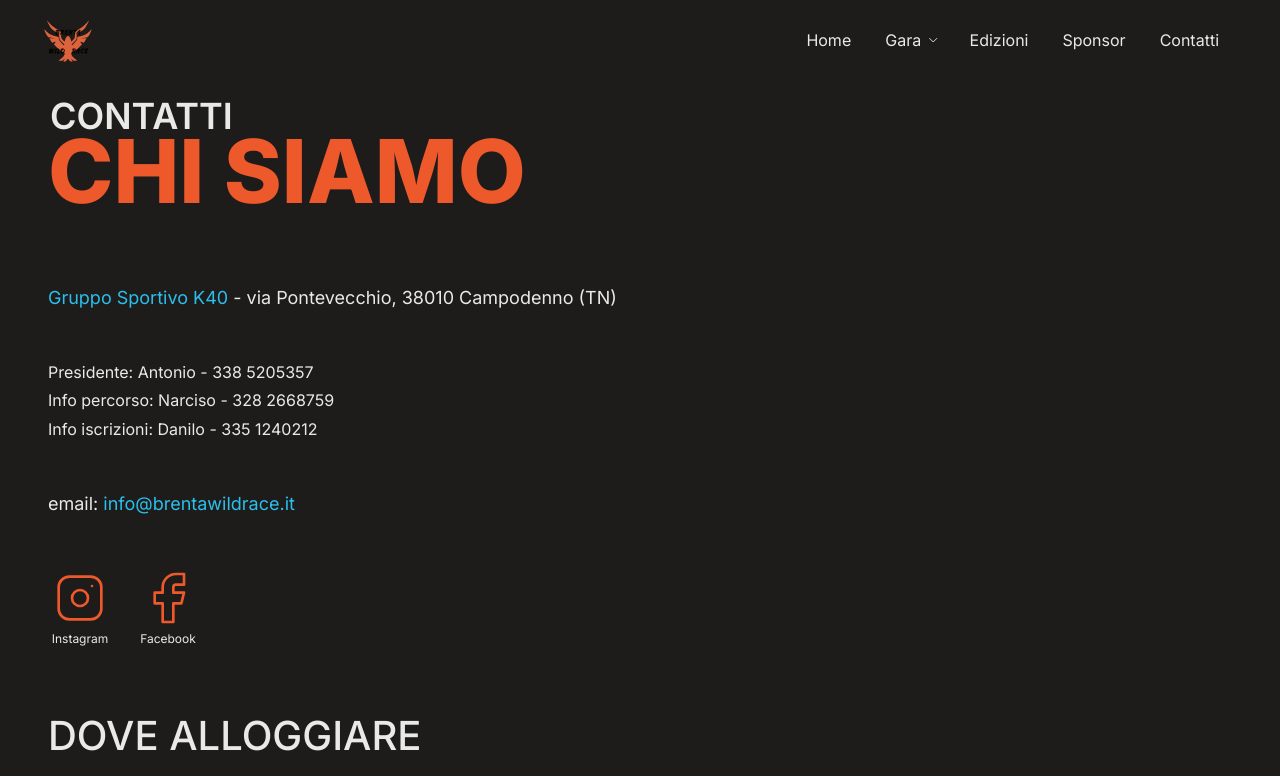
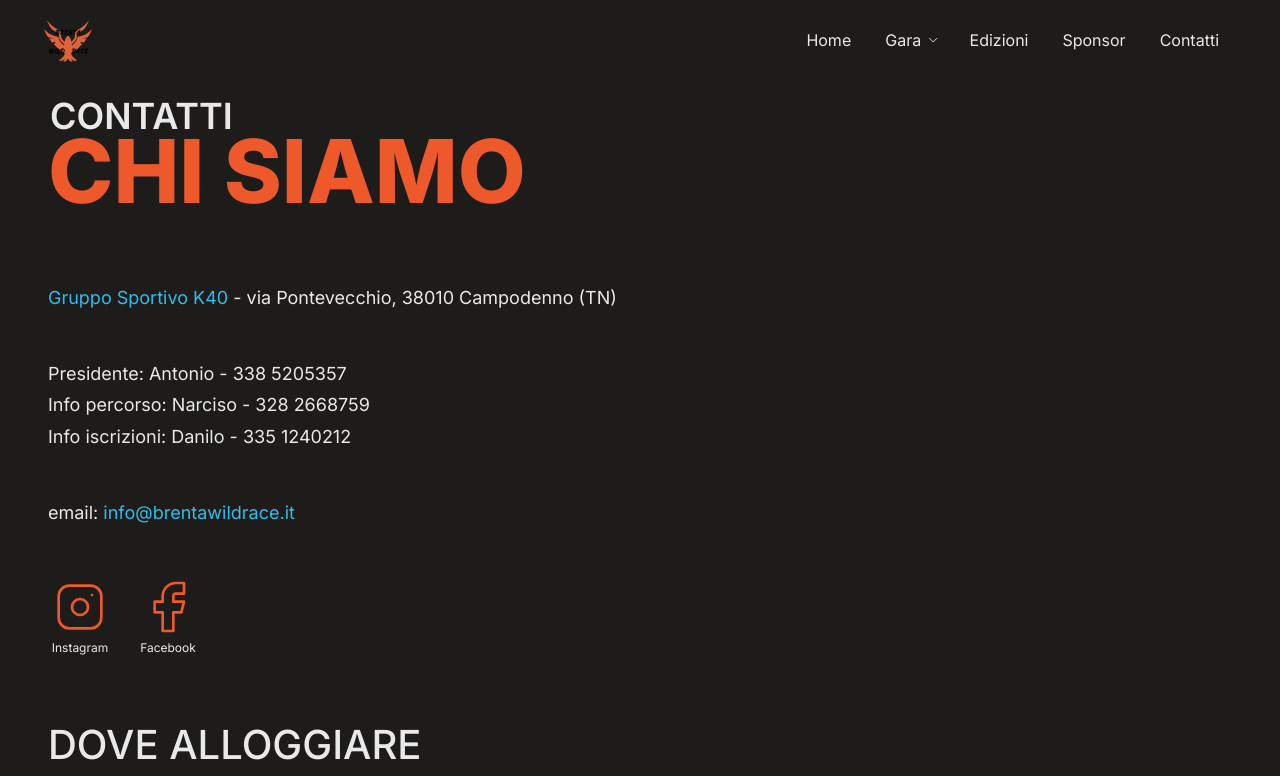
Before and after one commit to elibattistoni/brenta-wild-race, a React (Vite) app: page /contatti in a window 1280 px wide. Shown: the top 776 px of the page. Built offline with nearby package versions, Linux system fonts and the light colour scheme.

Commit message:
fix(responsive): change some sizes for responsive

```diff
--- a/src/components/shared/ButtonPrimary.module.css
+++ b/src/components/shared/ButtonPrimary.module.css
@@ -11,5 +11,9 @@
 
   &:hover {
     transform: scale(102%)
-  }
+  };
+
+  @media (max-width: $mantine-breakpoint-sm) {
+    font-size: rem(16px);
+  };
 }
--- a/src/components/shared/ButtonSecondary.module.css
+++ b/src/components/shared/ButtonSecondary.module.css
@@ -12,5 +12,9 @@
 
   &:hover {
     transform: scale(102%)
-  }
+  };
+
+  @media (max-width: $mantine-breakpoint-sm) {
+    font-size: rem(16px);
+  };
 }
--- a/src/components/shared/ParagraphText.jsx
+++ b/src/components/shared/ParagraphText.jsx
@@ -1,7 +1,7 @@
 import { Text } from "@mantine/core";
 
 const ParagraphText = ({ children }) => {
-  return <Text fz={{ base: "md", xs: "lg" }}>{children}</Text>;
+  return <Text fz={{ base: "md", sm: "lg" }}>{children}</Text>;
 };
 
 export default ParagraphText;
--- a/src/pages/AboutPage.jsx
+++ b/src/pages/AboutPage.jsx
@@ -27,9 +27,9 @@ const AboutPage = () => {
             38010 Campodenno (TN)
           </ParagraphText>
           <Stack gap={rem(4)}>
-            <Text>Presidente: Antonio - 338 5205357</Text>
-            <Text>Info percorso: Narciso - 328 2668759</Text>
-            <Text>Info iscrizioni: Danilo - 335 1240212</Text>
+            <ParagraphText>Presidente: Antonio - 338 5205357</ParagraphText>
+            <ParagraphText>Info percorso: Narciso - 328 2668759</ParagraphText>
+            <ParagraphText>Info iscrizioni: Danilo - 335 1240212</ParagraphText>
           </Stack>
           <ParagraphText>
             email: <HighlightedText text="info@brentawildrace.it" />
```
